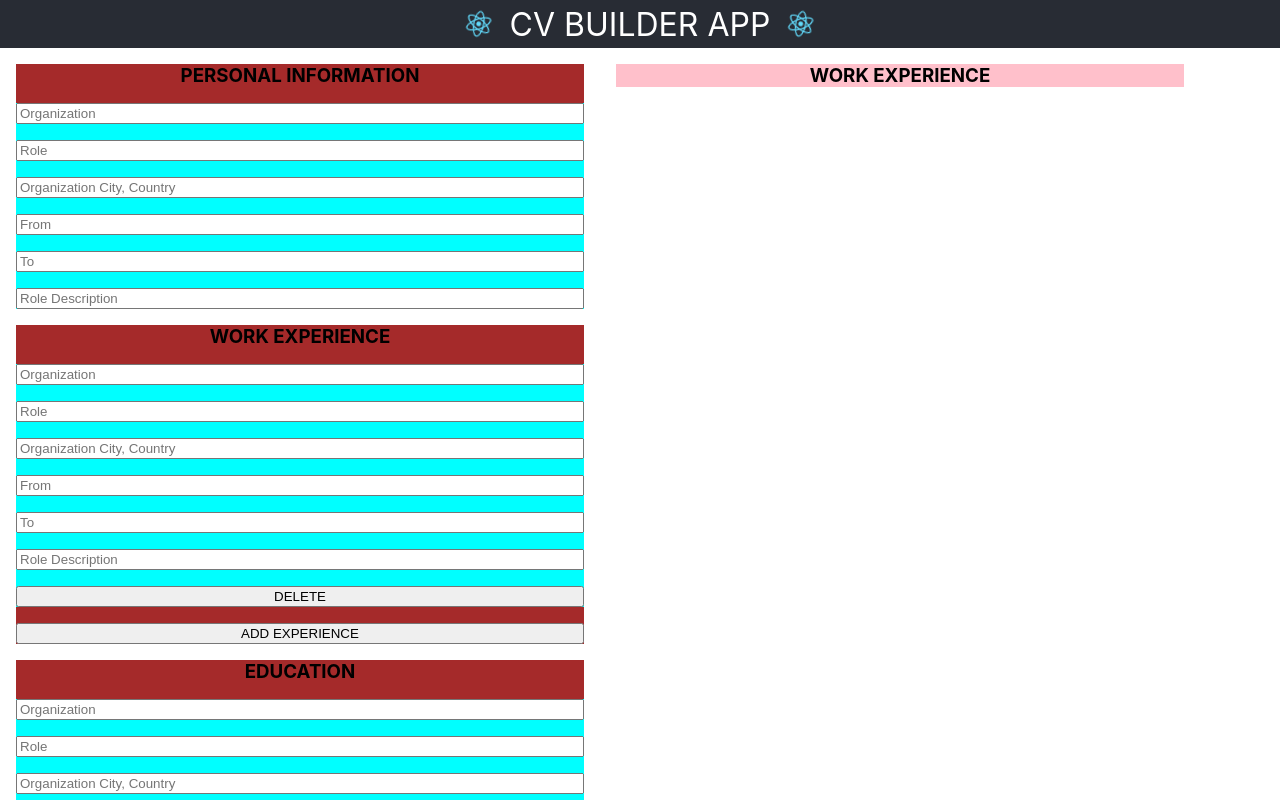
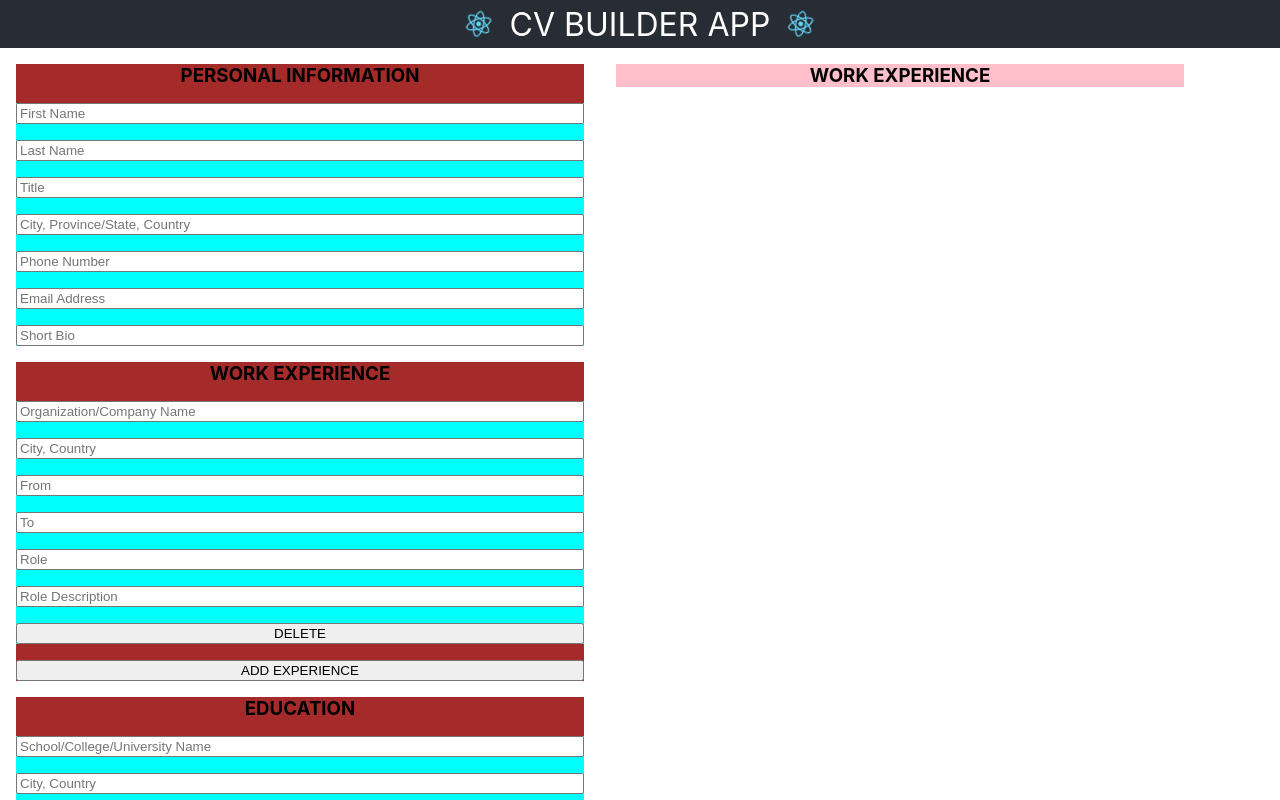
Before and after one commit to joemattar/cv-builder, a React (Create React App) app: page / in a window 1280 px wide. Shown: the top 800 px of the page. Built offline with nearby package versions, Linux system fonts and the light colour scheme; the HTML template or start-up script is replaced by a standard one.

Commit message:
Declare App state variables NumberOFPlaceholders

```diff
--- a/src/App.js
+++ b/src/App.js
@@ -15,6 +15,16 @@ class App extends React.Component {
       personalItems: [uuid()],
       experienceItems: [uuid()],
       educationItems: [uuid()],
+
+      personalNumberOfPlaceholders: Object.values(
+        itemTemplates.personal.placeholders
+      ).length,
+      experienceNumberOfPlaceholders: Object.values(
+        itemTemplates.experience.placeholders
+      ).length,
+      educationNumberOfPlaceholders: Object.values(
+        itemTemplates.education.placeholders
+      ).length,
     };
 
     this.addItem = this.addItem.bind(this);
--- a/src/components/Item/Item.js
+++ b/src/components/Item/Item.js
@@ -12,7 +12,16 @@ class Item extends React.Component {
     this.displayInputs = this.displayInputs.bind(this);
   }
 
-  displayInputs() {}
+  // REVIEW KEY !!!
+  displayInputs() {
+    const placeholderList = Object.values(
+      itemTemplates[this.props["data-type"]].placeholders
+    );
+    const inputList = placeholderList.map((placeholder) => (
+      <InputText id={uuid()} placeholder={placeholder} />
+    ));
+    return inputList;
+  }
 
   render() {
     let button;
@@ -30,12 +39,7 @@ class Item extends React.Component {
 
     return (
       <div className="item" id={this.props.itemId}>
-        <InputText id={uuid()} placeholder="Organization" />
-        <InputText id={uuid()} placeholder="Role" />
-        <InputText id={uuid()} placeholder="Organization City, Country" />
-        <InputText id={uuid()} placeholder="From" />
-        <InputText id={uuid()} placeholder="To" />
-        <InputText id={uuid()} placeholder="Role Description" />
+        {this.displayInputs()}
         {button}
       </div>
     );
```
